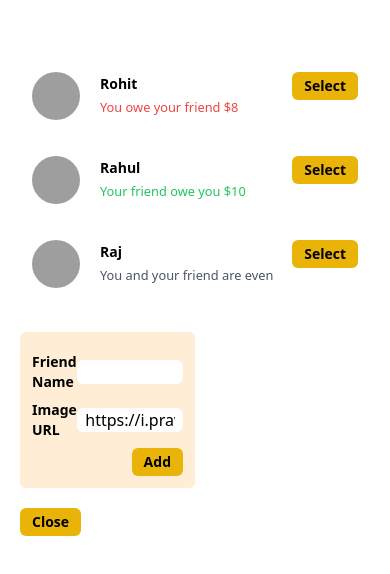
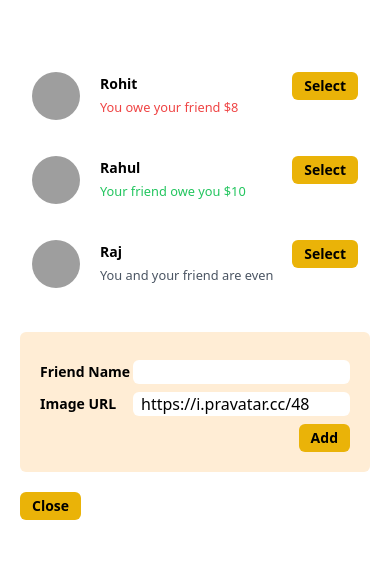
Before and after one commit to kenmoh/eat-n-split, a React (Vite) app: page / in a window 390 px wide. Both pictures are taken after a click on the button "Add friend". Shown: the top 574 px of the page. Built offline with nearby package versions, Linux system fonts and the light colour scheme; grey boxes are pictures that could not be loaded.

Commit message:
add responsiveness

```diff
--- a/src/App.jsx
+++ b/src/App.jsx
@@ -81,7 +81,7 @@ function App() {
 
         {/* Add Friend Form  */}
         {showAddFriend && (
-          <div className="w-1/2 bg-orange-100 p-3 my-5 rounded-md">
+          <div className="w-full md:w-1/2 bg-orange-100 p-5 my-5 rounded-md">
             <AddFriendForm onAddFriend={handleAddFriend} />
           </div>
         )}
```
